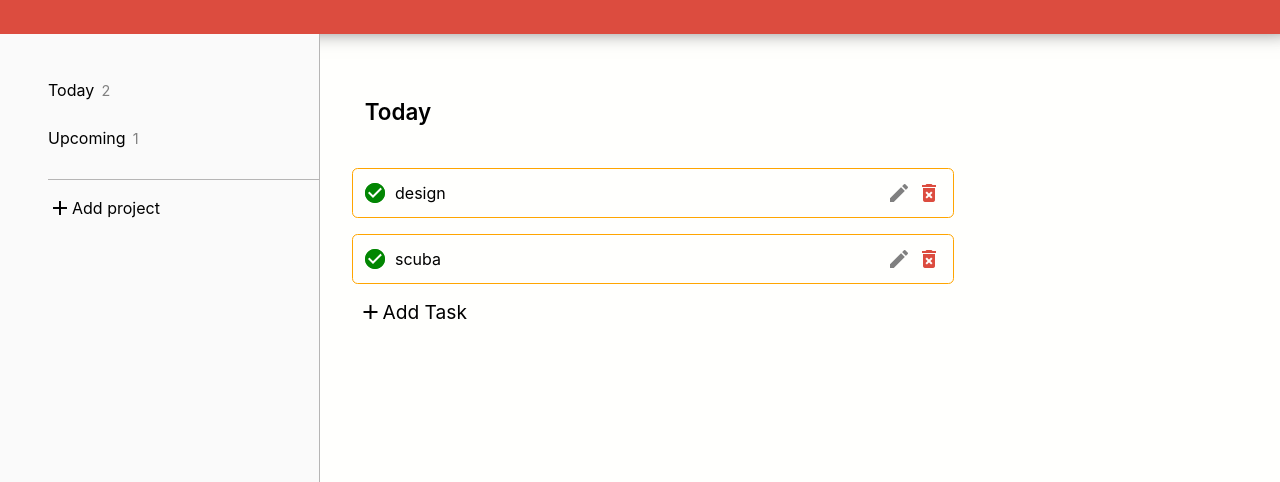
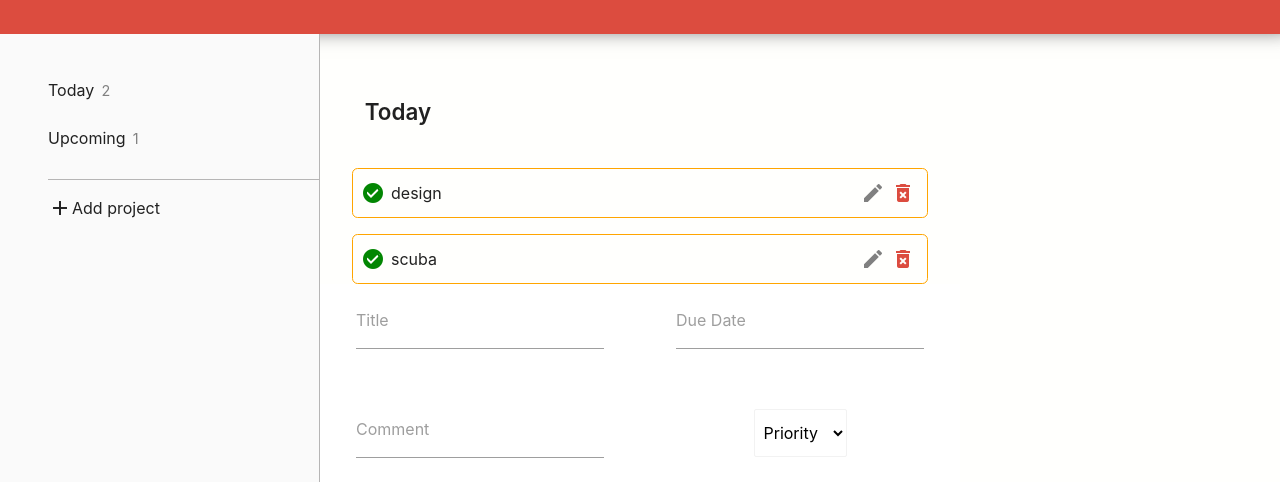
Before and after one commit to alexanderplotnikov/todo, a website built with webpack: page dist/index.html in a window 1280 px wide. Shown: the part 66-548 px from the top of the page. Built offline with nearby package versions, Linux system fonts and the light colour scheme.

Commit message:
add task prompt; style; materialize integration

```diff
--- a/package.json
+++ b/package.json
@@ -22,6 +22,7 @@
     "webpack-cli": "^3.3.11"
   },
   "dependencies": {
-    "date-fns": "^2.14.0"
+    "date-fns": "^2.14.0",
+    "materialize-css": "^1.0.0-rc.2"
   }
 }
--- a/src/index.js
+++ b/src/index.js
@@ -78,15 +78,26 @@ const projDOM = (() => {
     const addProj = document.querySelector(".addProject");
     let alreadyClicked = false;
     addProj.addEventListener("click", (e) => {
+        let projInput = document.querySelector('.addProjInput');
+        let addProjWrapper = document.querySelector('.addProjWrapper');
+        //if clicked outside input field then hide it
+        document.addEventListener('mouseup', function(e) {
+            if (!addProjWrapper.contains(e.target)) {
+                addProjPromt.classList.add('hide');
+                projInput.value = '';
+            }
+        });
         e.preventDefault();
         let addProjPromt = document.querySelector('.addProjPromt');
-        if(alreadyClicked){
-            let lastProj = createProjModule.addProj("Proj1");
+        if(alreadyClicked && projInput.value !== ''){
+            let lastProj = createProjModule.addProj(projInput.value);
             clearProj();
             renderProj();
             todoDOM.renderNoteHeader(lastProj.id);
             addProjPromt.classList.add('hide');
-            alreadyClicked = false;
+            projInput.value = '';
+        } else if (alreadyClicked && projInput.value === ''){
+            addProjPromt.classList.toggle('hide');
         } else {
             addProjPromt.classList.remove('hide');
             alreadyClicked = true;
```
Also changed, not shown: dist/index.html, dist/main.js, dist/style.css, 1 other file.
